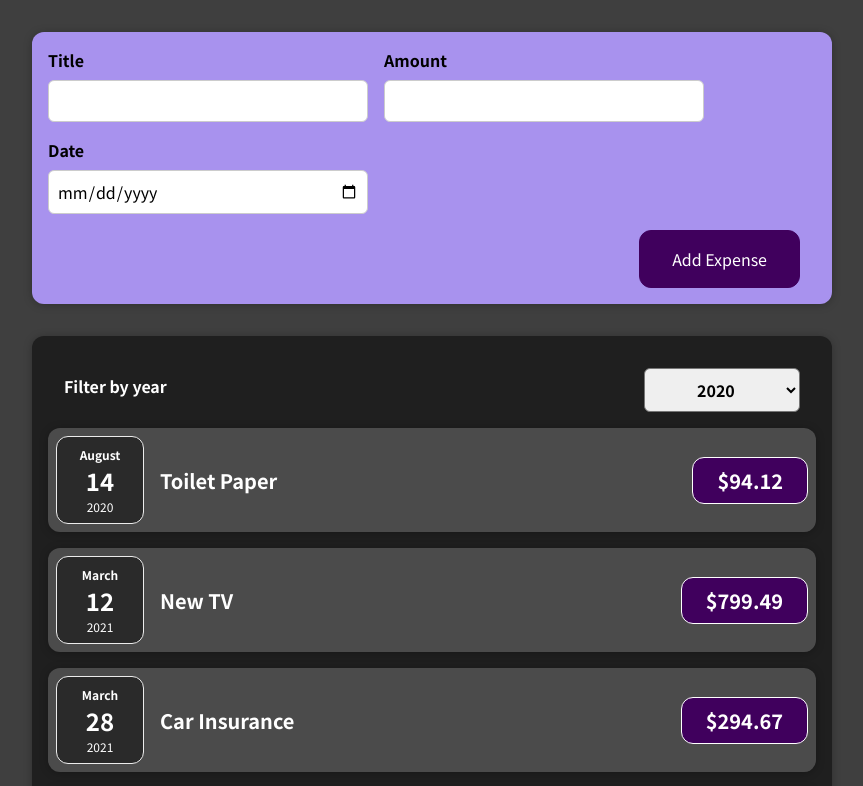
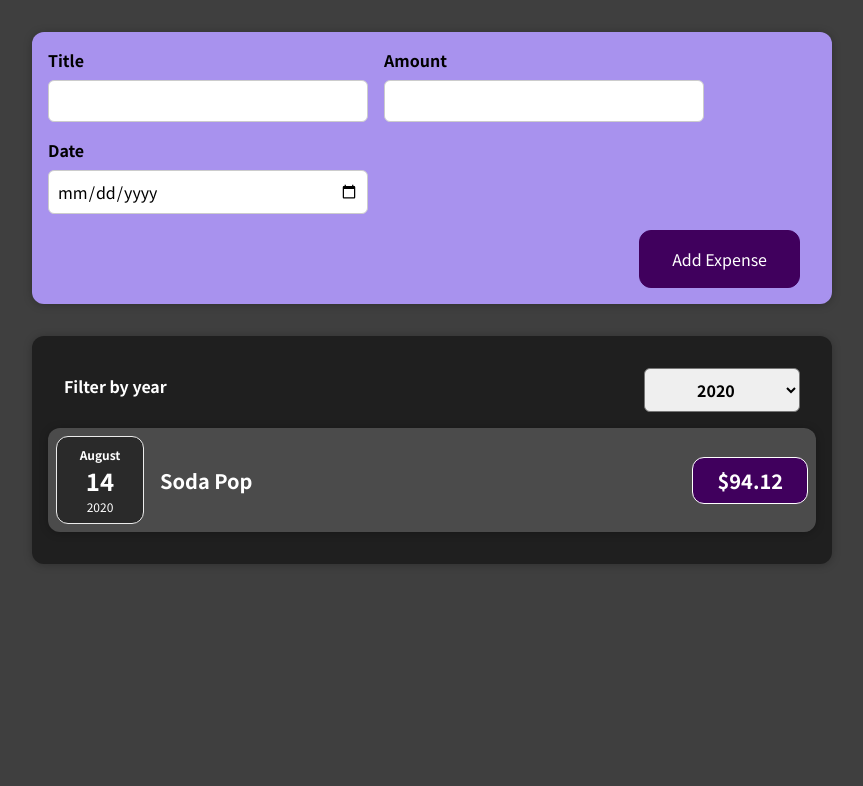
Before and after one commit to joelplotnik/MoneyPocket, a React (Create React App) app: page / in a window 1280 px wide. Shown: the top 786 px of the page, without its empty margins (208-1071 px from the left). Built offline with nearby package versions, Linux system fonts and the light colour scheme.

Commit message:
Add expense filter by year

```diff
--- a/src/App.js
+++ b/src/App.js
@@ -5,7 +5,7 @@
 const DUMMY_EXPENSES = [
   {
     id: "e1",
-    title: "Toilet Paper",
+    title: "Soda Pop",
     amount: 94.12,
     date: new Date(2020, 7, 14),
   },
--- a/src/components/Expenses/Expenses.js
+++ b/src/components/Expenses/Expenses.js
@@ -12,6 +12,10 @@
     setFilteredYear(selectedYear);
   };
 
+  const filteredExpenses = props.items.filter((expense) => {
+    return expense.date.getFullYear().toString() === filteredYear;
+  });
+
   return (
     <div>
       <Card className="expenses">
@@ -19,8 +23,9 @@
           selected={filteredYear}
           onChangeFilter={filterChangeHandler}
         />
-        {props.items.map((expense) => (
+        {filteredExpenses.map((expense) => (
           <ExpenseItem
+            key={expense.id}
             title={expense.title}
             amount={expense.amount}
             date={expense.date}
```
Also changed, not shown: 1 other file (tests, documents, lock files or other folders).
